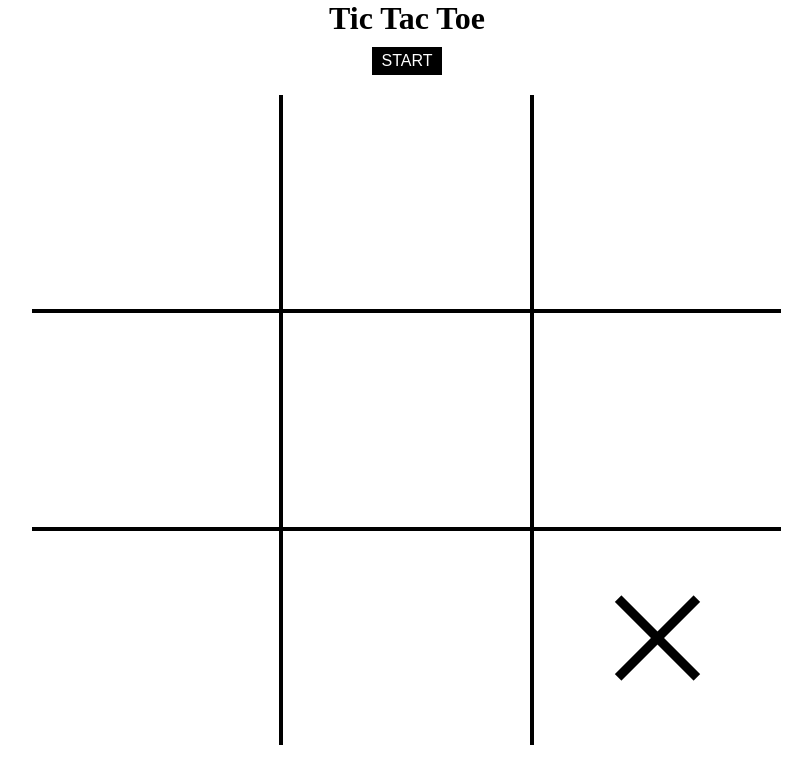
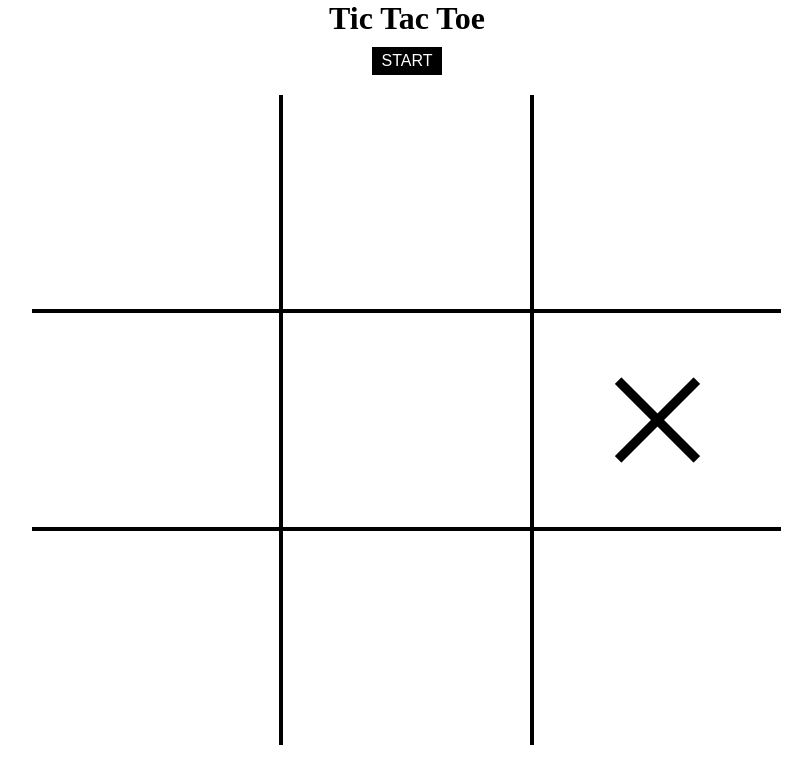
Before and after one commit to leandroguimaraes/tic-tac-toe-ia-ts, a React (Create React App) app: page / in a window 1280 px wide. Shown: the top 784 px of the page, without its empty margins (233-1045 px from the left). Built offline with nearby package versions, Linux system fonts and the light colour scheme.

Commit message:
Using memoization

```diff
--- a/src/App.tsx
+++ b/src/App.tsx
@@ -1,28 +1,11 @@
 import "./App.scss";
-import { useState } from "react";
 import Board from "./Board";
-import { TicTacToe } from "./lib/ticTacToe";
-
-const analysis = TicTacToe.getSolutionTree();
 
 function App() {
-  const [currAnalysis, setAnalysis] = useState(
-    analysis.moves[getRand(0, 2)][getRand(0, 2)]
-  );
-
-  function onStartClick(): void {
-    setAnalysis(analysis.moves[getRand(0, 2)][getRand(0, 2)]);
-  }
-
-  function getRand(min: number, max: number): number {
-    return Math.floor(Math.random() * (max - min + 1) + min);
-  }
-
   return (
     <div className="wrapper">
       <h1>Tic Tac Toe</h1>
-      <button onClick={onStartClick}>Start</button>
-      <Board analysis={currAnalysis} />
+      <Board />
     </div>
   );
 }
--- a/src/Board.tsx
+++ b/src/Board.tsx
@@ -1,22 +1,33 @@
 import "./Board.scss";
-import { useState, useEffect } from "react";
-import { MoveStatus, TicTacToe, TicTacToeAnalysis } from "./lib/ticTacToe";
+import { useState } from "react";
+import { Move, TicTacToe, TicTacToeAnalysis } from "./lib/ticTacToe";
 import Tile from "./Tile";
 
-function Board(props: { analysis: TicTacToeAnalysis }) {
-  const [analysis, setAnalysis] = useState(props.analysis);
+function Board() {
+  const ticTacToe = new TicTacToe();
 
-  useEffect(() => {
-    setAnalysis(props.analysis);
-  }, [props.analysis]);
+  const [analysis, setAnalysis] = useState(getInitAnalysis());
+
+  function onStartClick(): void {
+    setAnalysis(getInitAnalysis());
+  }
+
+  function getInitAnalysis(): TicTacToeAnalysis {
+    const analysis = new TicTacToeAnalysis();
+    analysis.board[getRand(0, 2)][getRand(0, 2)] = Move.X;
+
+    return analysis;
+  }
+
+  function getRand(min: number, max: number): number {
+    return Math.floor(Math.random() * (max - min + 1) + min);
+  }
 
   function onTileClick(row: number, col: number): void {
-    let currAnalysis = analysis.moves[row][col];
+    analysis.board[row][col] = Move.O;
+
+    const currAnalysis = ticTacToe.play(analysis.board);
     if (currAnalysis) {
-      if (currAnalysis.status === MoveStatus.Undefined) {
-        currAnalysis = TicTacToe.getBestMove(currAnalysis) as TicTacToeAnalysis;
-      }
-
       setAnalysis(currAnalysis);
     }
   }
@@ -40,7 +51,12 @@ function Board(props: { analysis: TicTacToeAnalysis }) {
     return <div className="board">{tiles}</div>;
   }
 
-  return <TicTacToeBoard />;
+  return (
+    <>
+      <button onClick={onStartClick}>Start</button>
+      <TicTacToeBoard />
+    </>
+  );
 }
 
 export default Board;
--- a/src/lib/ticTacToe.ts
+++ b/src/lib/ticTacToe.ts
@@ -27,11 +27,24 @@ export class TicTacToeAnalysis {
 }
 
 export class TicTacToe {
-  public static getSolutionTree(): TicTacToeAnalysis {
-    return this.getSolutionTreeAux(new TicTacToeAnalysis(), Move.O);
+  private memory = new Map<string, TicTacToeAnalysis>();
+
+  constructor() {
+    this.calcSolutionTree(new TicTacToeAnalysis(), Move.O);
   }
 
-  public static getBestMove(
+  public play(board?: Move[][]): TicTacToeAnalysis | undefined {
+    if (!board) {
+      const analysis = new TicTacToeAnalysis();
+      board = analysis.board;
+    }
+
+    const analysis = this.memory.get(this.boardToString(board));
+
+    return this.getBestMove(analysis as TicTacToeAnalysis);
+  }
+
+  private getBestMove(
     analysis: TicTacToeAnalysis
   ): TicTacToeAnalysis | undefined {
     let bestMoveVal;
@@ -75,11 +88,11 @@ export class TicTacToe {
     return bestMove;
   }
 
-  private static calcVal(analysis: TicTacToeAnalysis): number {
+  private calcVal(analysis: TicTacToeAnalysis): number {
     return analysis.nWins - analysis.nDraws - analysis.nLosses;
   }
 
-  public static boardToString(board: Move[][]): string {
+  private boardToString(board: Move[][]): string {
     const result = [];
     for (let row = 0; row < 3; row++) {
       for (let col = 0; col < 3; col++) {
@@ -90,7 +103,7 @@ export class TicTacToe {
     return result.join(",");
   }
 
-  public static printTicTacToe(ticTacToe: Move[][]): void {
+  public printTicTacToe(ticTacToe: Move[][]): void {
     for (let row = 0; row < 3; row++) {
       const values = [];
       for (let col = 0; col < 3; col++) {
@@ -106,7 +119,7 @@ export class TicTacToe {
     }
   }
 
-  public static debug(currMoves: TicTacToeAnalysis): void {
+  public debug(currMoves: TicTacToeAnalysis): void {
     const checkValues = [];
     for (let row = 0; row < 3; row++) {
       for (let col = 0; col < 3; col++) {
@@ -125,10 +138,7 @@ export class TicTacToe {
     console.log(checkValues.slice(6, 9).join(","));
   }
 
-  private static getSolutionTreeAux(
-    analysis: TicTacToeAnalysis,
-    move: Move
-  ): TicTacToeAnalysis {
+  private calcSolutionTree(analysis: TicTacToeAnalysis, move: Move): void {
     const currMove = move === Move.O ? Move.X : Move.O;
 
     const winDistances = [];
@@ -137,13 +147,15 @@ export class TicTacToe {
     for (let row = 0; row < 3; row++) {
       for (let col = 0; col < 3; col++) {
         if (analysis.board[row][col] === Move.null) {
-          const moveAnalysis = new TicTacToeAnalysis();
+          let moveAnalysis = new TicTacToeAnalysis();
           moveAnalysis.board = analysis.board.map((arr) => arr.slice());
           moveAnalysis.board[row][col] = currMove;
 
+          const hash = this.boardToString(moveAnalysis.board);
+          if (!this.memory.has(hash)) {
             moveAnalysis.status = this.calcStatus(moveAnalysis.board, Move.X);
             if (moveAnalysis.status === MoveStatus.Undefined) {
-            this.getSolutionTreeAux(moveAnalysis, currMove);
+              this.calcSolutionTree(moveAnalysis, currMove);
             } else if (moveAnalysis.status === MoveStatus.Win) {
               moveAnalysis.nWins++;
               moveAnalysis.winDistance = 1;
@@ -152,6 +164,9 @@ export class TicTacToe {
               moveAnalysis.lossDistance = 1;
             } else if (moveAnalysis.status === MoveStatus.Draw) {
               moveAnalysis.nDraws++;
+            }
+          } else {
+            moveAnalysis = this.memory.get(hash) as TicTacToeAnalysis;
           }
 
           analysis.nWins += moveAnalysis.nWins;
@@ -165,6 +180,8 @@ export class TicTacToe {
 
           if (moveAnalysis.lossDistance)
             lossDistances.push(moveAnalysis.lossDistance);
+
+          this.memory.set(hash, moveAnalysis);
         }
       }
     }
@@ -172,11 +189,9 @@ export class TicTacToe {
     if (winDistances.length) analysis.winDistance = winDistances.sort()[0] + 1;
     if (lossDistances.length)
       analysis.lossDistance = lossDistances.sort()[0] + 1;
-
-    return analysis;
   }
 
-  private static calcStatus(board: Move[][], me: Move): MoveStatus {
+  private calcStatus(board: Move[][], me: Move): MoveStatus {
     for (let i = 0; i < 3; i++) {
       if (
         board[i][0] !== Move.null &&
```
Lines whose indentation alone changed are shown as unchanged.
